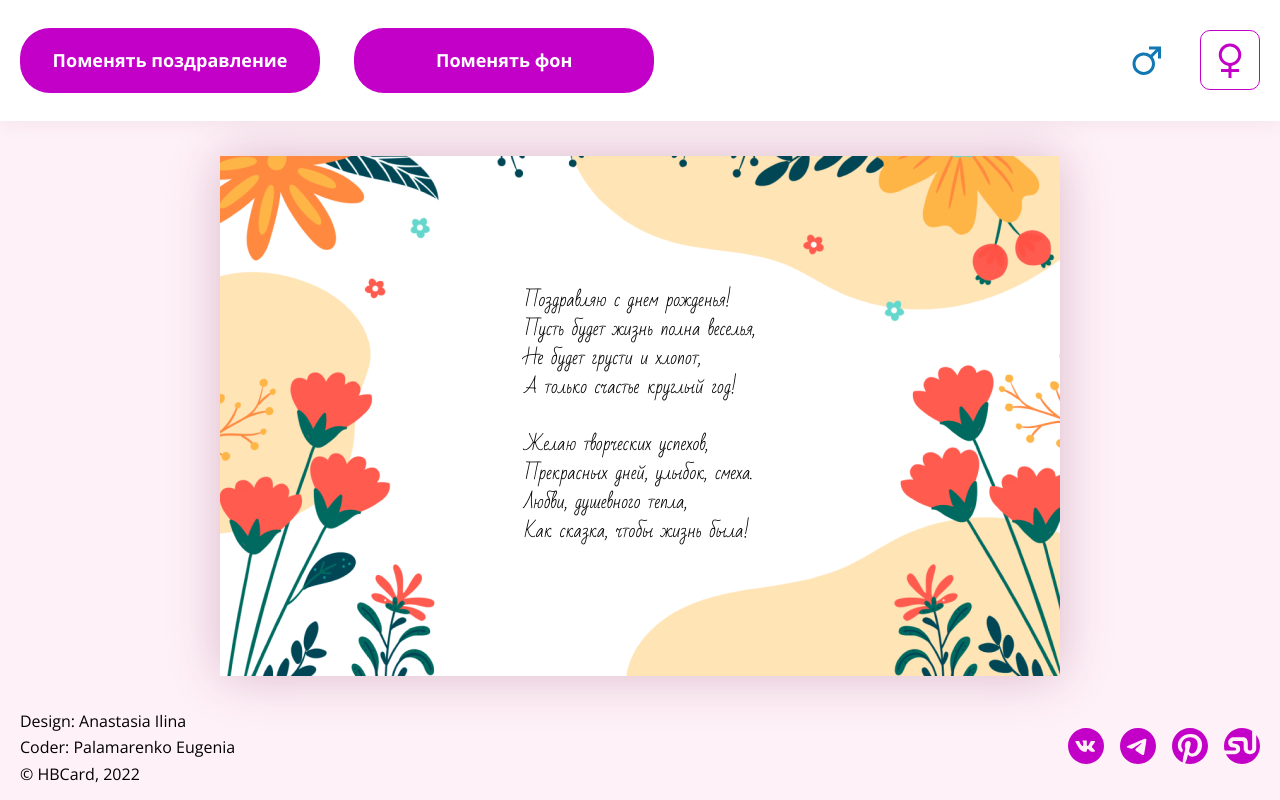
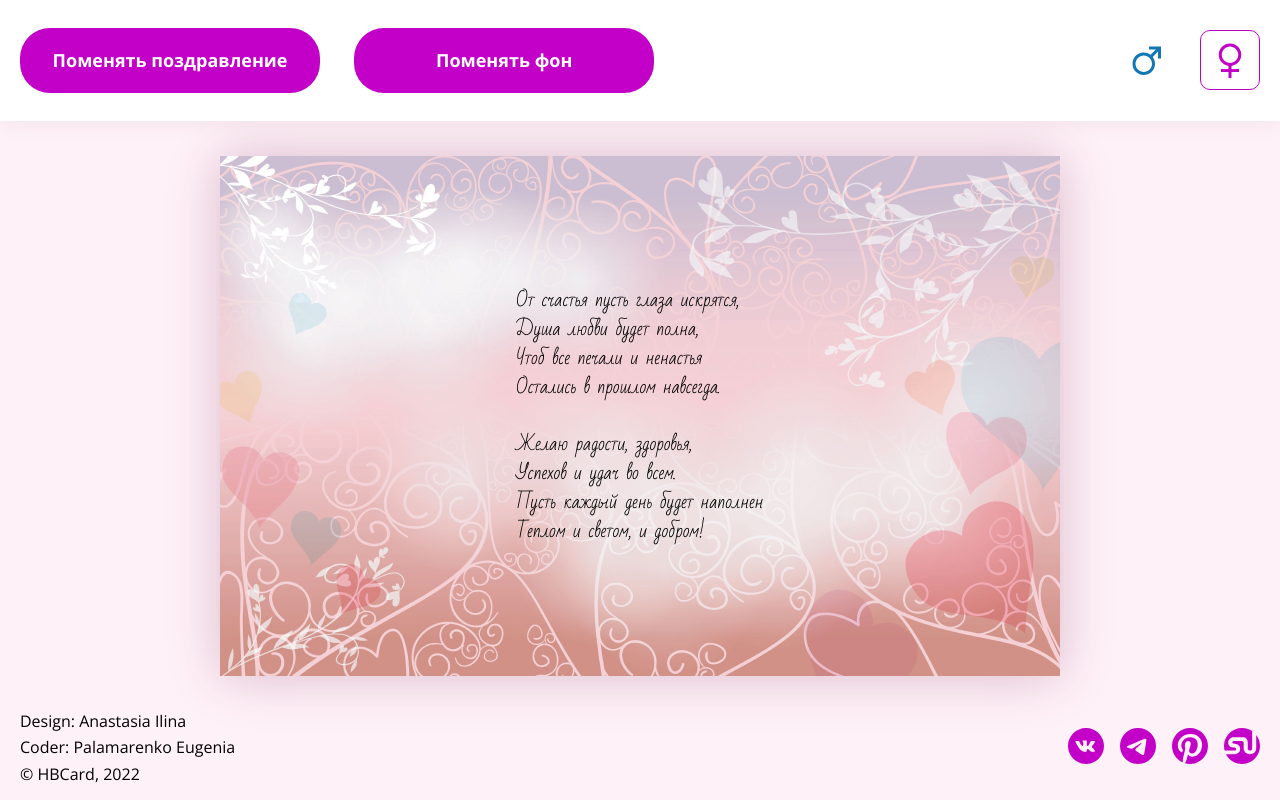
Before and after one commit to PalamarenkoEvgeniya/happy-birthday-service, a plain HTML site: page index.html in a window 1280 px wide. Drawn offline with Linux system fonts and the light colour scheme.

Commit message:
change in the script file

```diff
--- /dev/null
+++ b/db.json
@@ -0,0 +1,67 @@
+{
+  "photo": {
+    "women": [
+      "card-w-01.jpg",
+      "card-w-02.jpg",
+      "card-w-03.jpg",
+      "card-w-04.jpg",
+      "card-w-05.jpg",
+      "card-w-06.jpg",
+      "card-w-07.jpg",
+      "card-w-01-black.jpg"
+    ],
+    "men": [
+      "card-m-01-black.jpg",
+      "card-m-02-black.jpg",
+      "card-m-03-black.jpg",
+      "card-m-01.jpg",
+      "card-m-02.jpg",
+      "card-m-03.jpg",
+      "card-m-04.jpg",
+      "card-m-05.jpg"
+    ]
+  },
+  "text": {
+    "women": [
+      "Хочу поздравить с днем рождения\nИ в этот день Вам пожелать\nЛюбви, успеха, наслаждения,\nЧтоб никогда не унывать.\n\nЧтобы мечты всегда сбывались,\nСияли радостью глаза.\nЧтобы проблемы разбегались,\nСудьба дарила чудеса.",
+      "С днем рождения поздравляю!\nИ всего-всего желаю:\nЧтоб любовь была и счастье,\nЧтоб пропали все несчастья,\nЧтобы беды обходили,\nНу а деньги приходили!\nБудь здоровой и красивой,\nА еще самой счастливой!",
+      "Желаю просыпаться с настроеньем,\nС улыбкой вечерами засыпать.\nПусть будут дни наполнены свеченьем,\nЖелаю не болеть, не унывать.\n\nДостатка, пониманья, уваженья,\nПусть в доме царствует божественный уют.\nЖелаю счастья искренне, душевно,\nПусть в сердце нотки радости поют!",
+      "От счастья пусть глаза искрятся,\nДуша любви будет полна,\nЧтоб все печали и ненастья\nОстались в прошлом навсегда.\n\nЖелаю радости, здоровья,\nУспехов и удач во всем.\nПусть каждый день будет наполнен\nТеплом и светом, и добром!",
+      "Любимая всеми, родная ты наша!\nПусть теплый твой дом будет полною чашей,\nЖелаем всегда быть такою красивой!\nПусть жизнь будет долгой, здоровой, счастливой,\nА все неудачи уйдут за порог.\nПусть радует солнышком каждый денек!",
+      "Море солнца и любви,\nНежности и доброты!\nЧтобы был всегда успех\nИ по жизни громкий смех.\n\nПожелаем всей душой\nОставаться молодой,\nИ пусть счастья ветерок\nПринесет здоровья впрок!",
+      "Прекрасная, хорошая, всегда на позитиве,\nТебе желаю большего, чем существует ныне...\nБогатства несусветного, на зависть всем, конечно,\nЖелания заветного, что сбудется поспешно.\nЗдоровья, процветания, любви, всегда удачи,\nВ душе — не увядания! Чтоб так, а не иначе!",
+      "Поздравляем и желаем вечной красоты!\nНа губах улыбок сладких, сбывшейся мечты!\nЧтоб теплом сердец от близких согревался мир,\nЧтоб глаза сияли ярче, чем любой сапфир.\nЛишь от радостных сюрпризов вверх взлетала бровь,\nА в душе царили вечно счастье и любовь.",
+      "Здоровья, счастья и тепла,\nЧтоб жизнь веселою была.\nЧтоб искренне все улыбались,\nВы — молодою оставались.\n\nПускай вам солнце светит ярко,\nВ любви всегда пусть будет жарко.\nПусть дома ценят, любят, ждут\nИ вас в обиду не дадут.",
+      "Желаю сердечно здоровья и счастья,\nПусть будет успех неотъемлемой частью.\nПусть дом утопает в любви и улыбках,\nЖелаю быть стройной, спортивной и гибкой.\n\nФонтаны доходов до самого моря,\nЖить дружно со всеми, с родными не ссорясь.\nОт светлых эмоций мечтательно греться,\nПусть будет всегда, на кого опереться.",
+      "Женского счастья,\nСобытий прекрасных.\nЗдоровья отличного,\nДостатка приличного.\nЛюбви, вдохновенья.\nТепла. С днем рожденья!",
+      "Желаю того, чего просит душа,\nЗаветная пусть воплотится мечта.\nНа сердце живут лишь любовь и покой,\nПусть беды обходят твой дом стороной!",
+      "Будь всегда неотразимой,\nЯркой, милой и любимой.\nАнгелом всегда хранимой,\nНу, и просто будь счастливой!",
+      "Пусть всё на свете радует —\nИ снег, и дождь, и радуга,\nЧтоб каждый день тебе дарил\nБольшой вагон душевных сил!",
+      "Всех желаний исполнения,\nНе испытывать волнения,\nИ во всем всегда везенья.\nПоздравляю! С днем рождения!",
+      "Счастья женского тебе,\nКрепкого здоровья.\nСветлых дней всегда в судьбе,\nРадости с любовью!\nИ, конечно же, везенья\nИ достатка. С днем рожденья!",
+      "Большого счастья в день рождения,\nУлыбок, света, красоты,\nДобра, тепла и настроения\nДля исполнения мечты.",
+      "Счастья, денег, доброты,\nИсполнения мечты,\nЖить, лишь радость излучая,\nВ день рождения желаю!",
+      "Пожелаю в день рожденья\nУваженья, восхищенья,\nЯрких дней, ночей спокойных,\nЛюбящих людей достойных,\nПусть здоровье будет крепким,\nИ всегда в порядке детки!",
+      "С днем рождения! Цветения,\nВолшебства и настроения!\nБрать от жизни всё, что нужно,\nБыть востребованной в дружбе,\nИ любимой, и успешной,\nИ счастливей всех, конечно!"
+    ],
+    "men": [
+      "Я желаю в день рождения\nЗдоровья, счастья и везения.\nВсегда успеха и удачи,\nБогатства и любви в придачу.\nВысоких взлетов, а посадок — мягких.\nУлыбок добрых и мгновений ярких.",
+      "Что в день рожденья пожелать?\nКарман потуже набивать,\nУметь работать и гулять,\nУметь красиво отдыхать,\nСтремиться к новой высоте,\nИ видеть счастье в простоте,\nЧтоб исполнялось все всегда,\nЧтоб были долгими года!",
+      "Желаю дерзких планов и идей,\nВершин, к которым хочется стремиться,\nИ рядом — близких, искренних людей,\nЧтоб с ними щедро счастьем поделиться!",
+      "Побед блестящих, счастья, радости,\nВсе планы станут пусть реальностью,\nВедь целей нет недостижимых\nДля настоящего мужчины!",
+      "Поздравляю с днем рожденья!\nЯ желаю, чтобы ты\nВ жизни не терял везенья\nИ исполнил все мечты.",
+      "Хорошими пусть будут перемены,\nНа всё хватает времени и сил,\nИ остаётся в жизни неизменным\nЗакон «Пришёл, Увидел, Победил!»",
+      "Желаю ключ от новой тачки,\nДеньжат увесистую пачку,\nПивка холодного в бокале,\nИ чтоб друзья не забывали.",
+      "Желаю, чтоб на жизненном пути,\nБыло много троп и поворотов,\nА ты бы знал всегда, куда идти,\nЯ пожелаю лишь удач и взлетов!",
+      "В этот день рожденья твой\nЯ желаю: будь собой!\nА кто будет возражать —\nЗнаешь сам, куда послать!",
+      "Желаю в день рожденья я\nТебе добра и процветанья,\nУдача радует тебя,\nВ семье – взаимопониманья!",
+      "В ответе по-мужски ты за решения,\nИх не страшишься твёрдо принимать.\nМечтаешь, несомненно, в день рождения\nВсех вместе, наконец, друзей собрать.",
+      "Мы пожелать тебе хотим\nНа этот день рождения\nЧтоб каждый день чудесным был\nИ полон год везенья!",
+      "Желаем очень много счастья,\nБолезней, горестей не знать,\nВ труде успехов добиваться\nИ в личной жизни не зевать!",
+      "Желаю жить и не грустить,\nИ счастье черпать бесконечно!\nДостойно жизнь свою прожить,\nЛюбить и быть любимым вечно!",
+      "Много счастья, много денег,\nЧтоб удачей был богат.\nПожелаю в день рожденья,\nЖизни легкой без преград.",
+      "Родился ты в рубашке, парень,\nНо избегай пустой борьбы.\nБудь первым и всегда «в ударе»,\nХозяином своей судьбы!",
+      "Ты отец и муж отличный,\nИ мужчина ты приличный —\nВсех достоинств счесть нельзя.\nПоздравляем мы тебя."
+    ]
+  }
+}
--- a/index.html
+++ b/index.html
@@ -63,11 +63,11 @@
     <div class="container footer__container">
       <div class="footer__contacts">
         <p class="footer__text footer__text--designer">
-          Design: Anastasia Ilina
+          Design: <a class="footer__link--designer" href="#">Anastasia Ilina</a>
         </p>
 
         <p class="footer__text footer__text--coder">
-          Сoder: Palamarenko Eugenia
+          Сoder: <a class="footer__link--coder" href="#">Palamarenko Eugenia</a>
         </p>
 
         <p class="footer__text footer__text--copyright">
--- a/scripts/scripts.js
+++ b/scripts/scripts.js
@@ -1,28 +1,77 @@
 const buttonMen = document.querySelector('.header__button-gender--men');
 const buttonWomen = document.querySelector('.header__button-gender--women');
 const body = document.body;
+const cardText = document.querySelector('.card__text');
+const cardImage = document.querySelector('.card__image');
+const buttonText = document.querySelector('.header__button-change--text');
+const buttonImage = document.querySelector('.header__button-change--image');
 
 const state = {
   gender: body.classList.contains('women') ? 'women' : 'men',
 };
+
+const getRandomForArr = (arr) => {
+  const randomNumber = Math.floor(Math.random() * arr.length);
+  return arr[randomNumber];
+}
+
+const getData = () => fetch('db.json').then(response => response.json());
+
+const renderDOM = () => {
+  if (state.photo.includes('black')) {
+    cardText.style.color = '#FFFFFF';
+  } else {
+    cardText.style.color = '';
+  }
+
+  cardImage.src = `../images/${state.photo}`;
+  cardText.innerHTML = state.text.replaceAll('\n', '<br>');
+}
+
+const getDataToCard = () => {
+  getData().then(data => {
+    state.text = getRandomForArr(data.text[state.gender]);
+    state.photo = getRandomForArr(data.photo[state.gender]);
+
+    renderDOM();
+  });
+}
 
 const changeToMen = () => {
   if (state.gender !== 'men') {
     body.classList.add('men');
     body.classList.remove('women');
     state.gender = 'men';
+    getDataToCard();
   }
-}
+};
 
 const changeToWomen = () => {
   if (state.gender != 'women') {
     body.classList.add('women');
     body.classList.remove('men');
     state.gender = 'women';
+    getDataToCard();
   }
+};
 
-}
+const changeText = () => {
+  getData().then(data => {
+    state.text = getRandomForArr(data.text[state.gender]);
+    renderDOM();
+  });
+};
+
+const changeImage = () => {
+  getData().then(data => {
+    state.photo = getRandomForArr(data.photo[state.gender]);
+    renderDOM();
+  });
+};
 
 buttonMen.addEventListener('click', changeToMen);
+buttonWomen.addEventListener('click', changeToWomen);
+buttonText.addEventListener('click', changeText);
+buttonImage.addEventListener('click', changeImage);
 
-buttonWomen.addEventListener('click', changeToWomen);
+getDataToCard();
--- a/style/style.css
+++ b/style/style.css
@@ -47,6 +47,12 @@ body {
 
 button {
   cursor: pointer;
+}
+
+button:hover,
+button:focus,
+button:active {
+  opacity: 0.5;
 }
 
 a {
@@ -106,7 +112,7 @@ img {
 }
 
 .men .header__button-change {
-  background-color: #1178B2;
+  background-color: #1178b2;
 }
 
 .header__button-change:not(:last-child) {
@@ -138,11 +144,11 @@ img {
 }
 
 .men .header__button-gender--men {
-  border-color: #1178B2;
+  border-color: #1178b2;
 }
 
 .women .header__button-gender--women {
-  border-color: #C300C7;
+  border-color: #c300c7;
 }
 
 .card__container {
@@ -200,17 +206,37 @@ img {
   font-family: inherit;
 }
 
+.footer__link--designer,
+.footer__link--coder {
+  border-bottom: 1px solid transparent;
+}
+
+.footer__link--designer:hover,
+.footer__link--coder:hover,
+.footer__link--designer:active,
+.footer__link--coder:active,
+.footer__link--designer:focus,
+.footer__link--coder:focus {
+  border-bottom: 1px solid #000000;
+}
+
 .footer__social {
   display: flex;
   gap: 16px;
 }
 
+.footer__link:hover,
+.footer__link:active,
+.footer__link:focus {
+  opacity: 0.5;
+}
+
 .women .footer__link {
-  color: #C300C7;
+  color: #c300c7;
 }
 
 .men .footer__link {
-  color: #1178B2;
+  color: #1178b2;
 }
 
 @media (max-width: 880px) {
```
Also changed, not shown: images/card-m-01-black.jpg (added), images/card-m-01.jpg (added), images/card-m-02-black.jpg (added), images/card-m-02.jpg (added), images/card-m-03-black.jpg (added), images/card-m-03.jpg (added), images/card-m-04.jpg (added), images/card-m-05.jpg (added), images/card-w-01-black.jpg (added), images/card-w-02.jpg (added), images/card-w-03.jpg (added), images/card-w-04.jpg (added), images/card-w-05.jpg (added), images/card-w-06.jpg (added), 1 more files.
